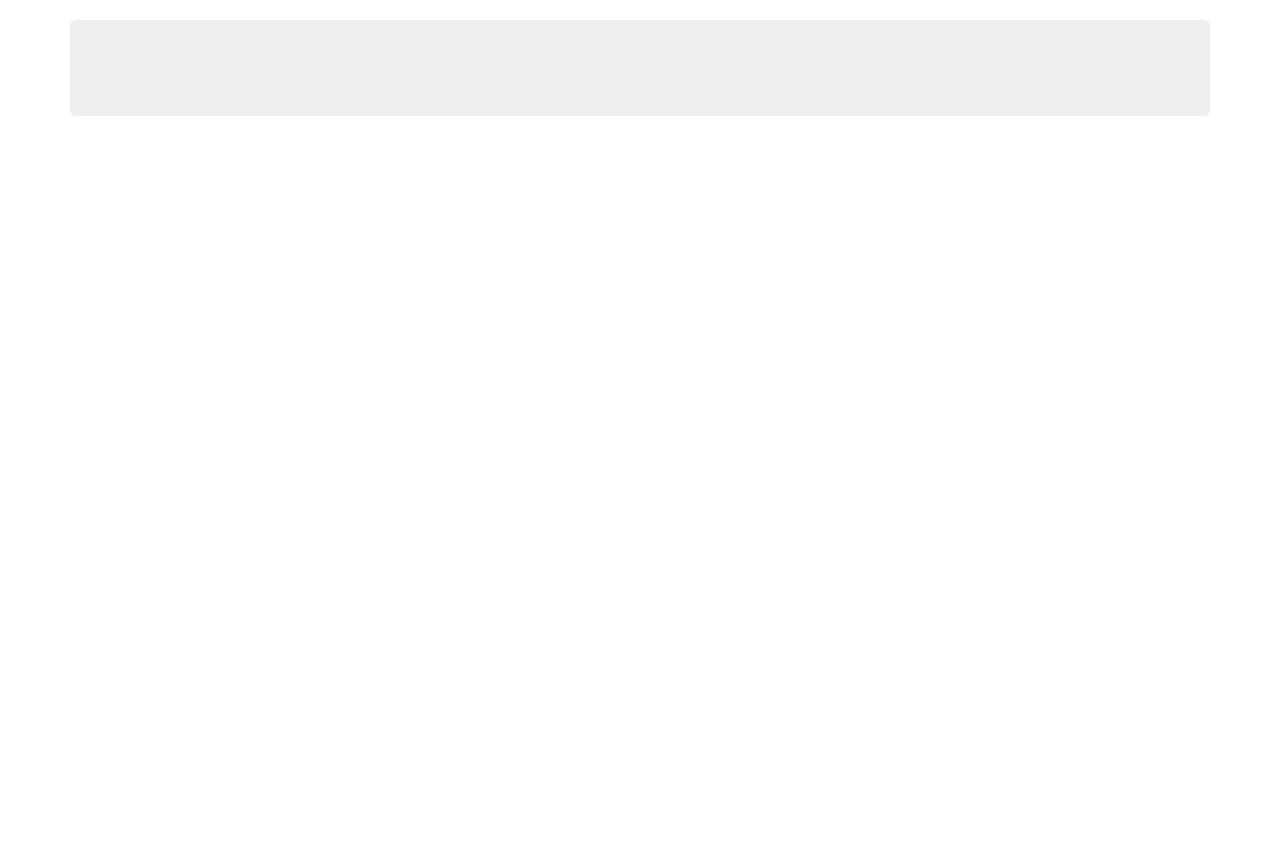
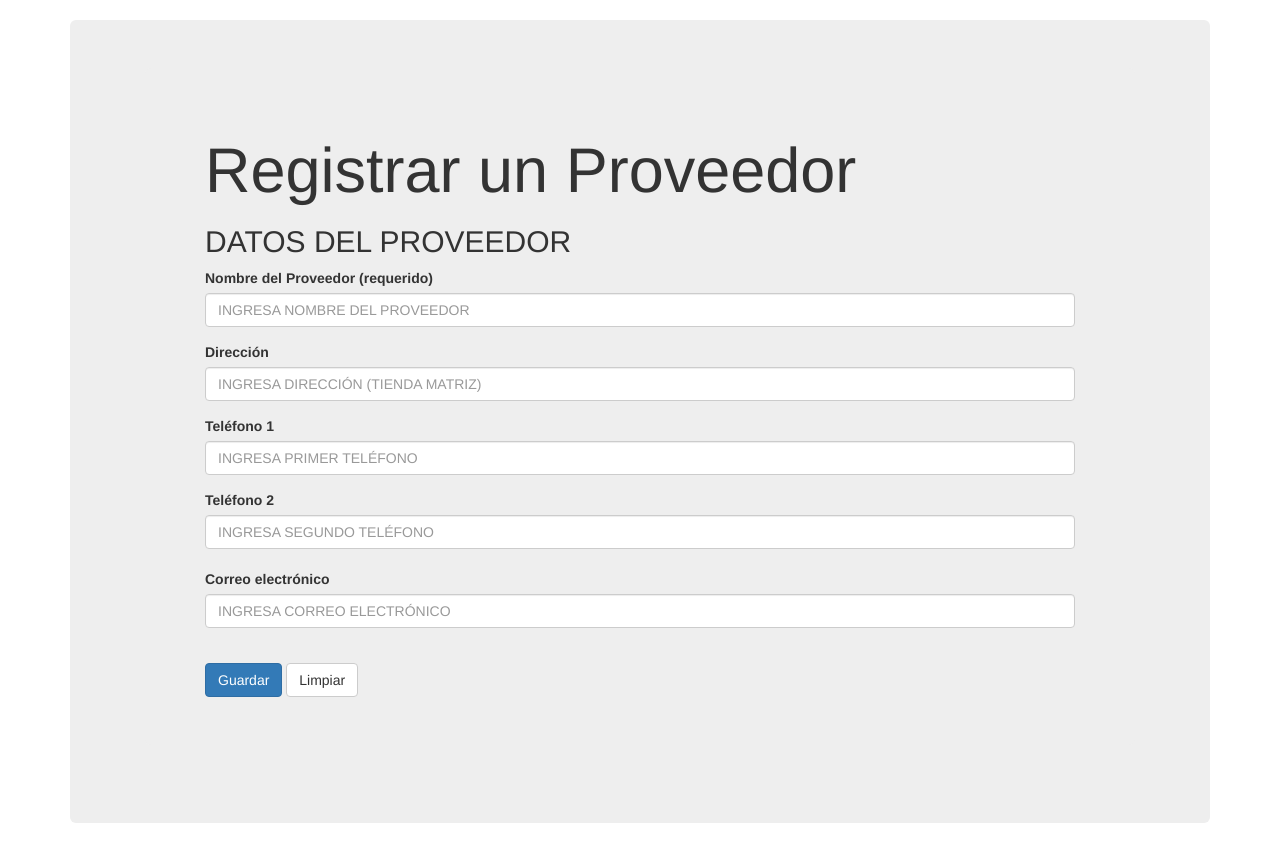
Before and after one commit to oscar-BG/aplicacion-web, a PHP site: page /index.php?menu=agregarProveedor in a window 1280 px wide. Shown: the part 52-905 px from the top of the page. Before the commit the page ends 168 px from the top, so only its background shows below. Run offline with PHP 8.4, Linux system fonts and the light colour scheme; some libraries are stand-ins or nearby versions.

Commit message:
Funcion agregar proveedores

```diff
--- /dev/null
+++ b/Controladores/tallerC.php
@@ -0,0 +1,18 @@
+<?php
+class tallerC{
+    public function RegistrarProveedor(){
+        if(isset($_POST["nombre_del_proveedor"])){
+            $datosC = array("nom_proveedor" => $_POST["nombre_del_proveedor"], "direccion" => $_POST["direccion_del_proveedor"], "tel1"=> $_POST["telefono_1"],"tel2" => $_POST["telefono_2"], "correo" => $_POST["correo_proveedor"] );
+            $tablaBD = "proveedor";
+            var_dump($datosC);
+            $respuesta = TallerM::registrarProveedor($datosC, $tablaBD);
+
+            if($respuesta == "Bien"){
+                echo "Hola";
+            }else{
+                echo "Error";
+            }
+        }
+    }
+}
+?>
--- /dev/null
+++ b/Modelos/conexionBD.php
@@ -0,0 +1,8 @@
+<?php
+class ConexionBD{
+    static public function cBD(){
+        $bd = new PDO("mysql:host=localhost;dbname=tallerbd","root","");
+        return $bd;
+    }
+}
+?>
--- /dev/null
+++ b/Modelos/tallerM.php
@@ -0,0 +1,19 @@
+<?php
+require_once "conexionBD.php";
+class TallerM extends ConexionBD{
+    static public function registrarProveedor($datosC, $tablaBD){
+        $pdo = ConexionBD::cBD()->prepare("INSERT INTO 'proveedor`(`proveedor_nombre`, `proveedor_direccion`, `proveedor_telefono`, `proveedor_telefono2`, `proveedor_correo_e`) VALUES (:nombre, :direccion, :tel1, :tel2, :correo)");
+        $pdo -> bindParam(":nombre", $datosC["nom_proveedor"], PDO::PARAM_STR);
+        $pdo -> bindParam(":direccion", $datosC["direccion"], PDO::PARAM_STR);
+        $pdo -> bindParam(":tel1", $datosC["tel1"], PDO::PARAM_STR);
+        $pdo -> bindParam(":tel2", $datosC["tel2"], PDO::PARAM_STR);
+        $pdo -> bindParam(":correo", $datosC["correo"], PDO::PARAM_STR);
+        if($pdo -> execute()){
+            return "Bien";
+        }else{
+            return "Error";
+        }
+        $pdo -> close();
+    }
+}
+?>
--- /dev/null
+++ b/Vistas/modulos/agregarProveedor.php
@@ -0,0 +1,47 @@
+<div class="container">
+    <div class="jumbotron">
+        <h1>Registrar un Proveedor</h1>
+        <form role="form" id="login-form"
+                method="post" class="form-signin">
+
+            <div class="h2">
+                DATOS DEL PROVEEDOR
+            </div>
+            <div class="form-group">
+                <label for="nombre_del_proveedor">Nombre del Proveedor (requerido)</label>
+                <input type="text" class="form-control" id="nombre_del_proveedor" name="nombre_del_proveedor"
+                        placeholder="Ingresa nombre del proveedor" style="text-transform:uppercase;" required>
+            </div>
+            <div class="form-group">
+                <label>Direcci&oacute;n</label>
+                <input type="text" class="form-control" id="direccion_del_proveedor" name="direccion_del_proveedor"
+                        placeholder="Ingresa direcci&oacute;n (Tienda matriz)" style="text-transform:uppercase;">
+            </div>
+
+            <div class="form-group">
+                <label>Tel&eacute;fono 1</label>
+                <input type="tel" class="form-control" id="telefono_1" name="telefono_1"
+                        placeholder="Ingresa primer tel&eacute;fono" style="text-transform:uppercase;">
+            </div>
+
+            <label>Tel&eacute;fono 2</label>
+            <input type="tel" class="form-control" id="telefono_2" name="telefono_2"
+                    placeholder="Ingresa segundo tel&eacute;fono" style="text-transform:uppercase;">
+            <br>
+            <div class="form-group">
+                <label for="correo_proveedor">Correo electr&oacute;nico</label>
+
+                <input type="email" class="form-control" id="correo_proveedor" name="correo_proveedor"
+                        placeholder="Ingresa correo electr&oacute;nico" style="text-transform:uppercase;">
+
+            </div>
+            <br>
+            <button type="submit" class="btn btn-primary">Guardar</button>
+            <input type="reset" class="btn btn-default" value="Limpiar">
+        </form>
+    </div>
+</div>
+<?php
+    $registrar = new tallerC();
+    $registrar -> RegistrarProveedor();
+?>
--- a/Vistas/modulos/menu.php
+++ b/Vistas/modulos/menu.php
@@ -21,8 +21,8 @@
                  <li class="dropdown">
                     <a data-toggle="dropdown" class="dropdown-toggle" href="#">Proveedores<b class="caret"></b></a>
                     <ul class="dropdown-menu">
-                        <li><a href="#">Agregar un Proveedor</a></li>
-                        <li><a href="#">Agregar una sucursal</a></li>
+                        <li><a href="index.php?menu=agregarProveedor">Agregar un Proveedor</a></li>
+                        <li><a href="index.php?menu=agregarSucursal">Agregar una sucursal</a></li>
                         <li class="divider"></li>
                         <li><a href="#">Gestionar Proveedores</a></li>
                     </ul>
--- /dev/null
+++ b/Vistas/modulos/proveedor.html
@@ -0,0 +1 @@
+<h1>Hola</h1>
--- a/Vistas/plantilla.php
+++ b/Vistas/plantilla.php
@@ -18,7 +18,19 @@
     <div class="container">
             <div class="jumbotron">
 
-
+                <?php
+                    if(isset($_GET["menu"])){
+                        $menu = $_GET["menu"];
+                        switch($menu){
+                            case 'agregarProveedor':
+                                include 'Vistas/modulos/agregarProveedor.php';
+                                break;
+                            case 'agregarSucursal':
+                                echo '<h1>Agregar sucursal </h1>';
+                                break;
+                        }
+                    }
+                ?>
             </div>
         </div>
     <script src="https://ajax.googleapis.com/ajax/libs/jquery/1.12.4/jquery.min.js"></script>
--- a/index.php
+++ b/index.php
@@ -1,5 +1,7 @@
 <?php
 require_once "Controladores/plantillaC.php";
+require_once "Controladores/tallerC.php";
+require_once "Modelos/tallerM.php";
 
 $plantilla = new plantillaC();
 $plantilla -> llamarPlantilla();
```
